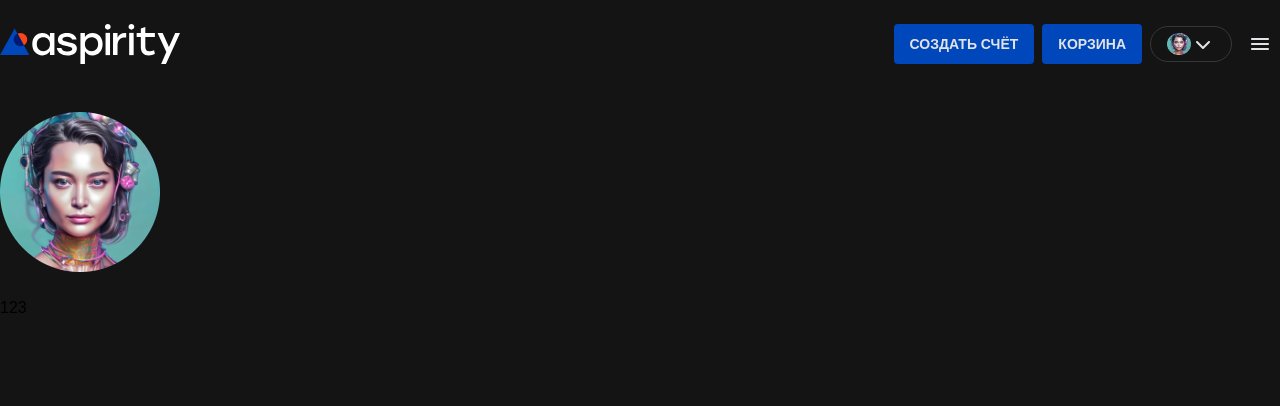
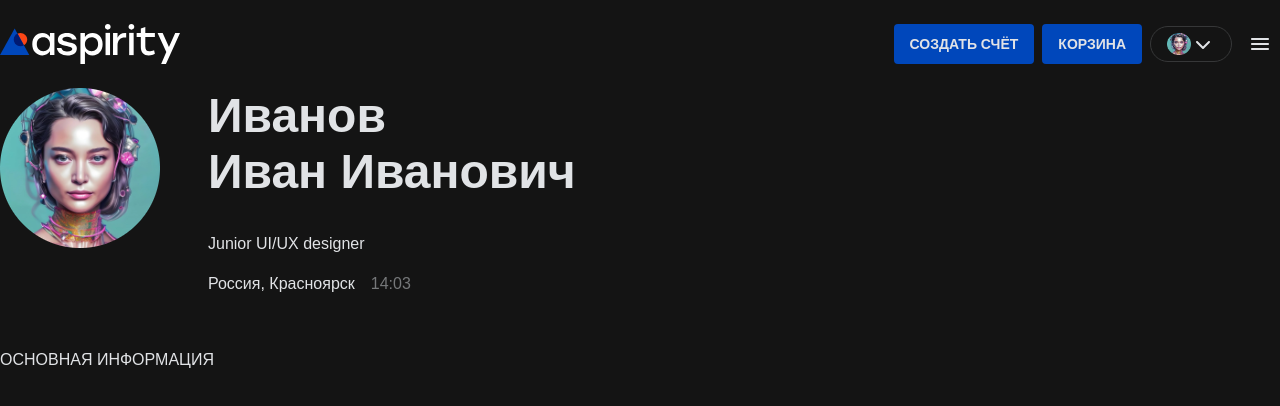
Before and after one commit to CappAlpha/personal-account-test, a Next.js app: page / in a window 1280 px wide. Shown: the top 406 px of the page. Built offline with nearby package versions, Linux system fonts and the light colour scheme.

Commit message:
some fixes

```diff
--- a/src/app/feature/AccountPage/AccountPage.tsx
+++ b/src/app/feature/AccountPage/AccountPage.tsx
@@ -7,9 +7,6 @@ export const AccountPage: FC = () => {
     <>
       <Header />
       <Profile />
-      <div>
-        <div>123</div>
-      </div>
     </>
   );
 };
--- a/src/app/ui/indexPage/Header.tsx
+++ b/src/app/ui/indexPage/Header.tsx
@@ -8,10 +8,10 @@ export const Header: FC = () => {
       <Logo className='w-[180px] h-[40px] max-[768px]:w-[135px] max-[768px]:h-[30px]' />
       <div className='flex gap-[8px]'>
         <button className='btnHeader max-[768px]:hidden'>
-          СОЗДАТЬ СЧЁТ
+          создать счёт
         </button>
         <button className='btnHeader max-[768px]:hidden'>
-          КОРЗИНА
+          корзина
         </button>
         {/* TODO: вынести потом в отдельный компонент */}
         <div className='flex px-[16px] py-[6px] h-[36px] my-auto rounded-[18px] box-border border-[1px] border-darkGray'>
--- a/src/app/ui/indexPage/Profile.tsx
+++ b/src/app/ui/indexPage/Profile.tsx
@@ -3,9 +3,21 @@ import { FC } from 'react';
 
 export const Profile: FC = () => {
   return (
-    <section className='flex justify-between py-[24px] max-[768px]:px-[16px]'>
-      <div className='flex gap-[48px]'>
-          <Image src='/mockImg/avatar.png' alt='Avatar' width={160} height={160} />
+    <section className='max-[768px]:px-[16px]'>
+      <div className='flex gap-[48px] mb-[52px]'>
+        <Image src='/mockImg/avatar.png' alt='Avatar' width={160} height={160} className='max-h-[160px]' />
+        <div>
+          <h1 className='text-[48px] leading-[56px] font-bold mb-[32px]'>Иванов <br /> Иван Иванович</h1>
+          <p className='text-[16px] leading-[24px] font-normal mb-[16px]'>Junior UI/UX designer</p>
+          <div className='flex gap-[8px]'>
+            <p className='text-[16px] leading-[24px] font-normal'>Россия, Красноярск</p>
+            <div className='after:' />
+            <p className='text-[16px] leading-[24px] font-normal text-mediumGray'>14:03</p>
+          </div>
+        </div>
+      </div>
+      <div>
+        <button className='uppercase'>основная информация</button>
       </div>
     </section>
   );
--- a/src/styles/tailwind-init.css
+++ b/src/styles/tailwind-init.css
@@ -3,17 +3,19 @@
 
 @import "tailwindcss/utilities";
 
-body{
+body {
   background-color: rgb(20, 20, 20);
+  color: rgb(225, 227, 230);
   max-width: 1494px;
   min-width: 320px;
   margin: 0 auto;
   @apply font-poppins;
 }
 
-@layer components{
-   /* TODO: вынести потом в отдельный компонент */
-  .btnHeader{
-    @apply py-[10px] px-[16px] rounded-[4px] text-btnHeader-white text-btnHeader  bg-btnHeader-blue whitespace-nowrap;
+@layer components {
+
+  /* TODO: вынести потом в отдельный компонент */
+  .btnHeader {
+    @apply py-[10px] px-[16px] rounded-[4px] text-btnHeader bg-btnHeader-blue whitespace-nowrap uppercase;
   }
 }
--- a/tailwind.config.js
+++ b/tailwind.config.js
@@ -9,10 +9,10 @@ module.exports = {
       colors() {
         return {
           btnHeader: {
-            white: "rgb(225, 227, 230)",
             blue: "rgb(0, 71, 187)"
           },
-          darkGray: 'rgb(54, 55, 56)'
+          darkGray: 'rgb(54, 55, 56)',
+          mediumGray: 'rgb(118, 120, 122)',
         };
       },
       screens: {
```
